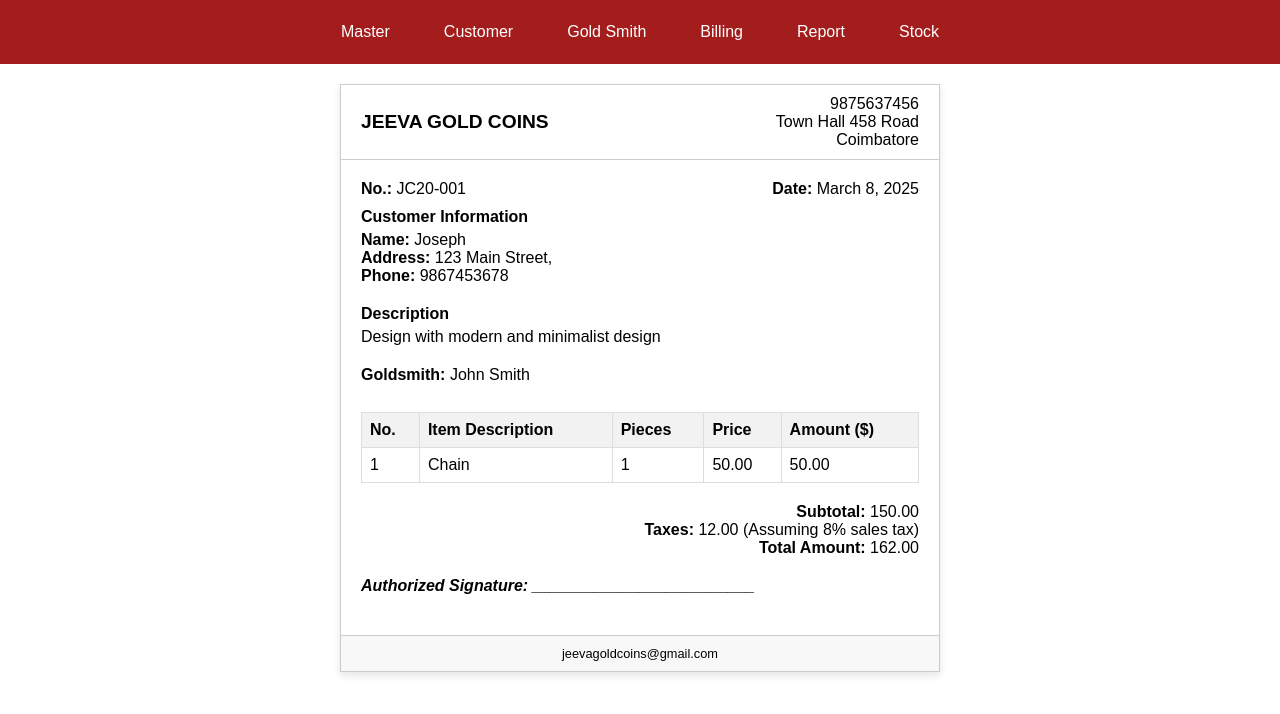
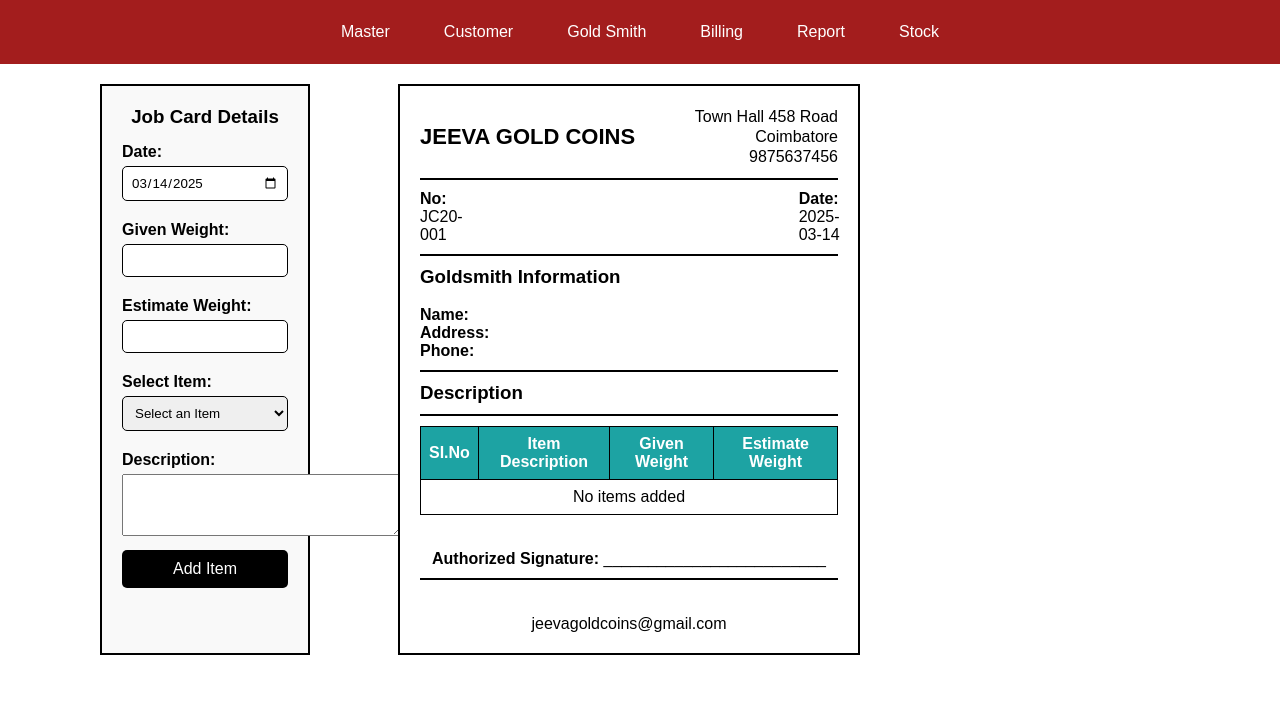
Before and after one commit to Swetha-Subramaniyan/Jeeva-Gold, a React (Vite) app in the folder jeeva/client/: page /jobcard in a window 1280 px wide. Shown: the top 714 px of the page. Built offline with nearby package versions, Linux system fonts and the light colour scheme.

Commit message:
Job card added

```diff
--- a/jeeva/client/src/components/Goldsmith/Jobcard.css
+++ b/jeeva/client/src/components/Goldsmith/Jobcard.css
@@ -1,93 +1,116 @@
+
+.job-card-container {
+  display: flex;
+  justify-content: space-between;
+  /* align-items: flex-start; */
+  padding: 20px;
+  margin-right: 25rem;
+}
+
+.job-card-form {
+  width: 25%;
+  padding: 20px;
+  border: 2px solid #000;
+  background: #f9f9f9;
+  font-family: Arial, sans-serif;
+  margin-left: 5rem;
+}
+
+.job-card-form h3 {
+  text-align: center;
+  margin-bottom: 15px;
+}
+
+.job-card-form label {
+  font-weight: bold;
+  display: block;
+  margin: 10px 0 5px;
+}
+
+.job-card-form input,
+.job-card-form select {
+  width: 100%;
+  padding: 8px;
+  margin-bottom: 10px;
+  border: 1px solid #000;
+  border-radius: 5px;
+}
+
+.job-card-form button {
+  width: 100%;
+  padding: 10px;
+  background: #000;
+  color: #fff;
+  border: none;
+  font-size: 16px;
+  cursor: pointer;
+}
+
+.job-card-form button:hover {
+  background: #444;
+}
+
 .job-card {
-  width: 80%;
-  max-width: 600px;
-  margin: 20px auto;
-  border: 1px solid #ccc;
-  box-shadow: 0 4px 8px rgba(0, 0, 0, 0.1);
-  font-family: sans-serif;
+  width: 55%;
+  padding: 20px;
+  border: 2px solid #000;
+  font-family: Arial, sans-serif;
+  background: #fff;
 }
 
 .job-card-header {
   display: flex;
   justify-content: space-between;
   align-items: center;
-  padding: 10px 20px;
-  border-bottom: 1px solid #ccc;
+  text-align: right;
+  border-bottom: 2px solid #000;
+  padding-bottom: 10px;
 }
 
 .job-card-logo {
-  font-size: 1.2em;
+  font-size: 22px;
   font-weight: bold;
 }
 
-.job-card-contact {
+.job-card-contact p {
+  margin: 2px 0;
   text-align: right;
 }
 
 .job-card-details {
-  padding: 20px;
+  margin: 10px 0;
+  display: flex;
+  justify-content: space-between;
 }
 
-.job-card-number {
-  display: flex;
-  justify-content: space-between;
-  margin-bottom: 10px;
-}
-
-.job-card-customer,
-.job-card-description,
-.job-card-notes {
-  margin-bottom: 20px;
-}
-
-.job-card-customer h3,
-.job-card-description h3,
-.job-card-notes h3 {
-  font-size: 1em;
-  font-weight: bold;
-  margin-bottom: 5px;
-}
-
-.job-card-items {
-  margin-bottom: 20px;
-  color: black;
+.divider {
+  border: 1px solid #000;
+  margin: 10px 0;
 }
 
 .job-card-items table {
   width: 100%;
   border-collapse: collapse;
-   color: black;
+  margin-top: 10px;
 }
 
 .job-card-items th,
 .job-card-items td {
-  border: 1px solid #ddd;
+  border: 1px solid #000;
   padding: 8px;
-  text-align: left;
-   color: black;
+  text-align: center;
 }
 
-.job-card-items th {
-  background-color: #f2f2f2;
-}
-
-.job-card-total {
-  text-align: right;
-  margin-bottom: 20px;
+.job-card-footer {
+  margin-top: 35px;
+  text-align: center;
 }
 
 .job-card-signature {
-  margin-bottom: 20px;
+  margin-top: 15px;
 }
+.job-card-number{
+  display: flex;
+gap: 21rem;
 
-.job-card-signature p {
-  font-style: italic;
 }
-
-.job-card-footer {
-  background-color: #f8f8f8;
-  padding: 10px 20px;
-  text-align: center;
-  border-top: 1px solid #ccc;
-  font-size: 0.8em;
-}
--- a/jeeva/client/src/components/Goldsmith/Jobcard.jsx
+++ b/jeeva/client/src/components/Goldsmith/Jobcard.jsx
@@ -1,94 +1,189 @@
-import React from "react";
+
+import React, { useState } from "react";
 import "./Jobcard.css";
 
 const Jobcard = () => {
+  const today = new Date().toISOString().split("T")[0];
+  const [formData, setFormData] = useState({
+    date: today,
+    estimateWeight: "",
+    givenWeight: "",
+    selectedItem: "",
+    description: "",
+  });
+
+  const [jobDetails, setJobDetails] = useState({
+    date: today,
+    items: [],
+    description: "",
+  });
+
+  const handleChange = (e) => {
+    setFormData({ ...formData, [e.target.name]: e.target.value });
+  };
+
+  const handleAddItem = () => {
+    if (
+      !formData.selectedItem ||
+      !formData.givenWeight ||
+      !formData.estimateWeight
+    ) {
+      alert("Please fill all item fields before adding.");
+      return;
+    }
+
+    setJobDetails((prev) => ({
+      ...prev,
+      date: formData.date,
+      description: formData.description,
+      items: [
+        ...prev.items,
+        {
+          selectedItem: formData.selectedItem,
+          givenWeight: formData.givenWeight,
+          estimateWeight: formData.estimateWeight,
+        },
+      ],
+    }));
+
+    setFormData((prev) => ({
+      ...prev,
+      selectedItem: "",
+      givenWeight: "",
+      estimateWeight: "",
+    }));
+  };
+
   return (
+    <div className="job-card-container">
+      <div className="job-card-form">
+        <h3>Job Card Details</h3>
+
+        <label>Date:</label>
+        <input
+          type="date"
+          name="date"
+          value={formData.date}
+          onChange={handleChange}
+        />
+
+        <label>Given Weight:</label>
+        <input
+          type="text"
+          name="givenWeight"
+          value={formData.givenWeight}
+          onChange={handleChange}
+        />
+
+        <label>Estimate Weight:</label>
+        <input
+          type="text"
+          name="estimateWeight"
+          value={formData.estimateWeight}
+          onChange={handleChange}
+        />
+
+        <label>Select Item:</label>
+        <select
+          name="selectedItem"
+          value={formData.selectedItem}
+          onChange={handleChange}
+        >
+          <option value="">Select an Item</option>
+          <option value="Ring">Ring</option>
+          <option value="Chain">Chain</option>
+          <option value="Bracelet">Bracelet</option>
+        </select>
+
+        <label>Description:</label>
+        <textarea
+          name="description"
+          value={formData.description}
+          onChange={handleChange}
+          rows="4"
+          cols="33"
+        ></textarea>
+
+        <button onClick={handleAddItem}>Add Item</button>
+      </div>
+
       <div className="job-card">
         <div className="job-card-header">
-        <div className="job-card-logo">
-
-
-          JEEVA GOLD COINS
-        </div>
+          <div className="job-card-logo">JEEVA GOLD COINS</div>
           <div className="job-card-contact">
-          <p>9875637456</p>
             <p>Town Hall 458 Road</p>
             <p>Coimbatore</p>
+            <p>9875637456</p>
           </div>
         </div>
 
         <div className="job-card-details">
           <div className="job-card-number">
             <p>
-            <strong>No.:</strong> JC20-001
+              <strong>No:</strong> JC20-001
             </p>
             <p>
-            <strong>Date:</strong> March 8, 2025
+              <strong>Date:</strong> {jobDetails.date}
+            </p>
+          </div>
+        </div>
+
+        <hr className="divider" />
+
+        <div className="job-card-customer">
+          <h3>Goldsmith Information</h3><br></br>
+          <p>
+            <strong>Name:</strong>
+          </p>
+          <p>
+            <strong>Address:</strong>
+          </p>
+          <p>
+            <strong>Phone:</strong>
           </p>
         </div>
 
-        <div className="job-card-customer">
-          <h3>Customer Information</h3>
-          <p>
-            <strong>Name:</strong> Joseph
-          </p>
-          <p>
-            <strong>Address:</strong> 123 Main Street,
-          </p>
-          <p>
-            <strong>Phone:</strong> 9867453678
-          </p>
-
-        </div>
+        <hr className="divider" />
 
         <div className="job-card-description">
           <h3>Description</h3>
-          <p>Design with modern and minimalist design</p>
+          <p>{jobDetails.description}</p>
         </div>
 
-        <div className="job-card-designer">
-          <p>
-            <strong>Goldsmith:</strong> John Smith
-          </p>
-        </div>
-<br></br>
+        <hr className="divider" />
 
         <div className="job-card-items">
           <table>
             <thead>
               <tr>
-                <th>No.</th>
+                <th>SI.No</th>
                 <th>Item Description</th>
-                <th>Pieces</th>
-                <th>Price</th>
-                <th>Amount ($)</th>
+                <th>Given Weight</th>
+                <th>Estimate Weight</th>
               </tr>
             </thead>
             <tbody>
+              {jobDetails.items.length > 0 ? (
+                jobDetails.items.map((item, index) => (
+                  <tr key={index}>
+                    <td>{index + 1}</td>
+                    <td>{item.selectedItem}</td>
+                    <td>{item.givenWeight} g</td>
+                    <td>{item.estimateWeight} g</td>
+                  </tr>
+                ))
+              ) : (
                 <tr>
-                <td>1</td>
-                <td>Chain</td>
-                <td>1</td>
-                <td>50.00</td>
-                <td>50.00</td>
+                  <td colSpan="4" style={{ textAlign: "center" }}>
+                    No items added
+                  </td>
                 </tr>
-
+              )}
             </tbody>
           </table>
         </div>
 
-        <div className="job-card-total">
-          <p>
-            <strong>Subtotal:</strong> 150.00
-          </p>
-          <p>
-            <strong>Taxes:</strong> 12.00 (Assuming 8% sales tax)
-          </p>
-          <p>
-            <strong>Total Amount:</strong> 162.00
-          </p>
-        </div>
-
+        <div className="job-card-footer">
           <div className="job-card-signature">
             <p>
               <strong>Authorized Signature:</strong> _________________________
@@ -96,8 +191,11 @@ const Jobcard = () => {
           </div>
         </div>
 
+        <hr className="divider" />
+
         <div className="job-card-footer">
-        <p>jeevagoldcoins@gmail.com </p>
+          <p>jeevagoldcoins@gmail.com</p>
+        </div>
       </div>
     </div>
   );
```
Lines whose indentation alone changed are shown as unchanged.
